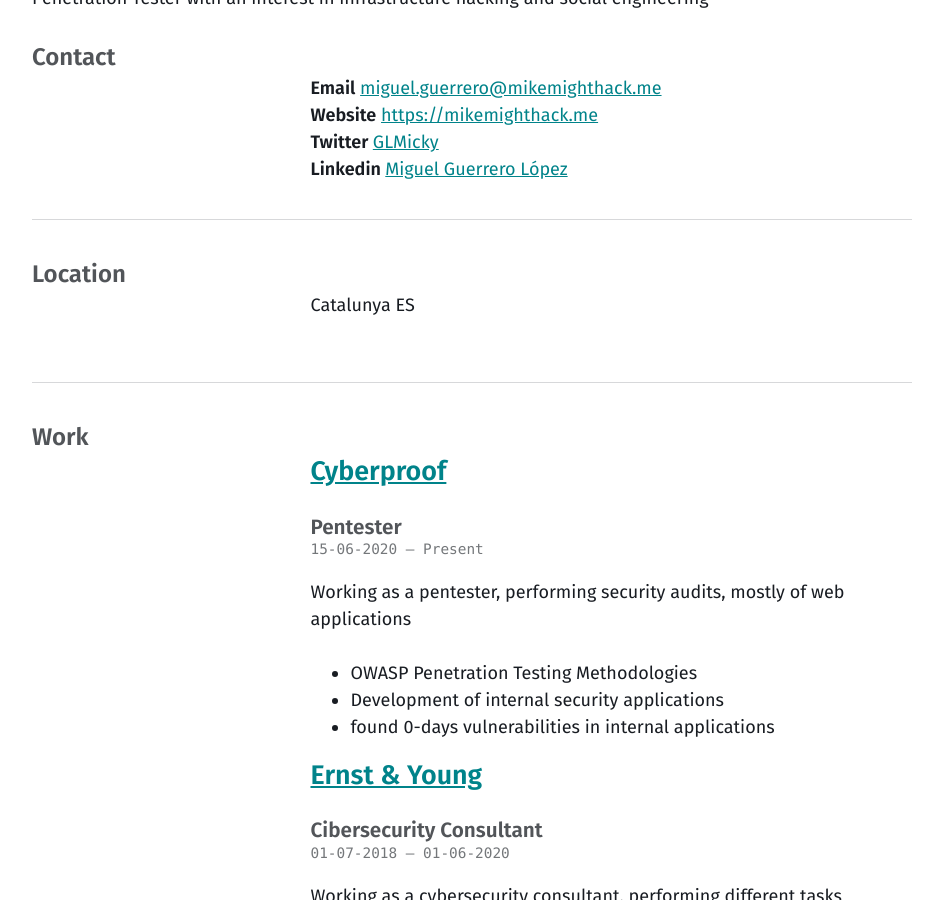
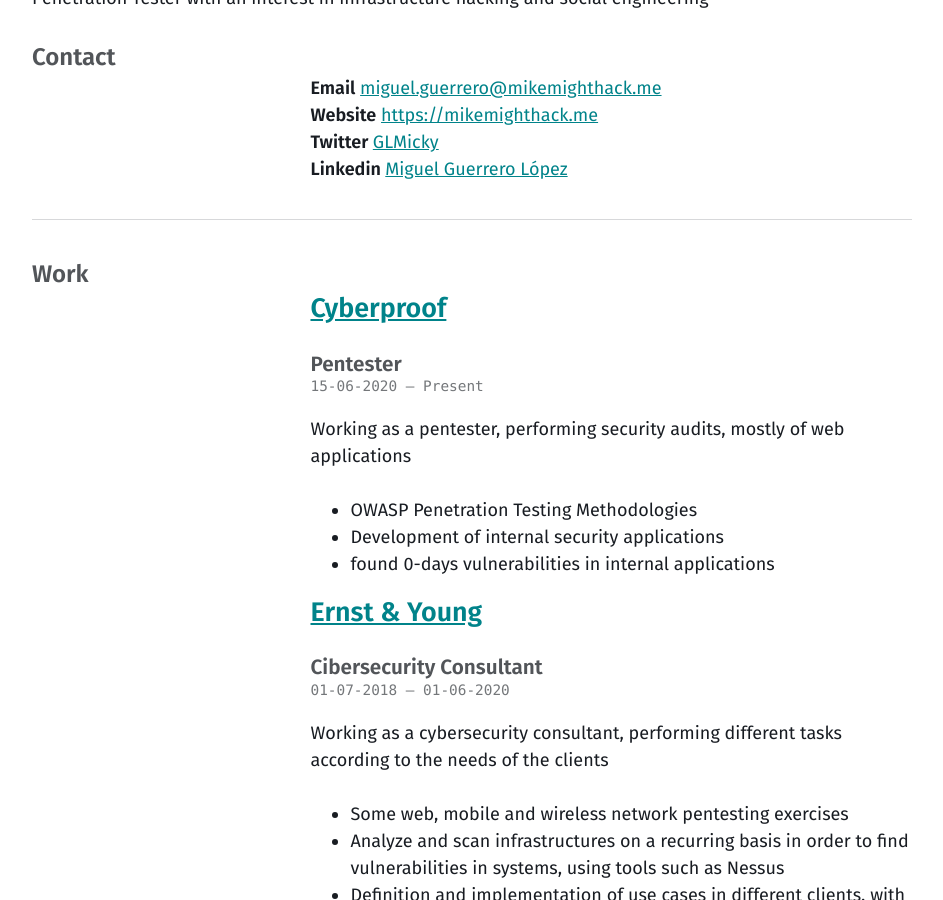
Before and after one commit to MikeMightHack/old-blog, a Jekyll site: the page built from cv.md, in a window 1280 px wide and 900 px high, scrolled down 378 px. Shown: the whole window, without its empty margins (40-983 px from the left). Built offline with Jekyll 4.4.1, drawn with Linux system fonts in a browser that asks for light colours.

Commit message:
Update cv.json

```diff
--- a/_data/cv.json
+++ b/_data/cv.json
@@ -6,10 +6,6 @@
       "email": "miguel.guerrero@mikemighthack.me",
       "website": "https://mikemighthack.me",
       "summary": "Penetration Tester with an interest in infrastructure hacking and social engineering",
-      "location": {
-        "countryCode": "ES",
-        "region": "Catalunya"
-      },
       "profiles": [
         {
           "network": "Twitter",
```
